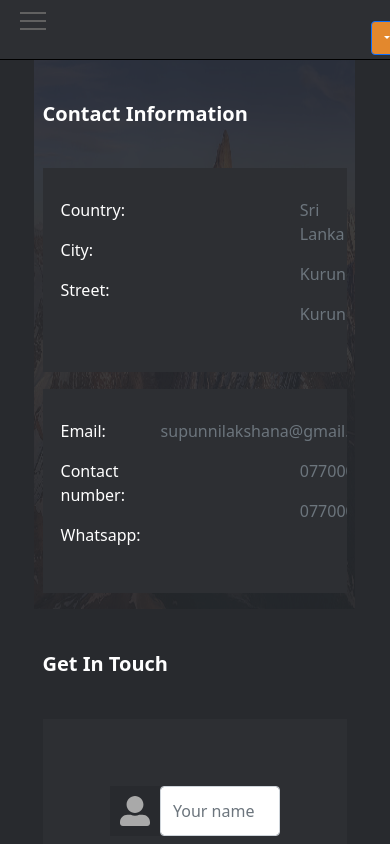
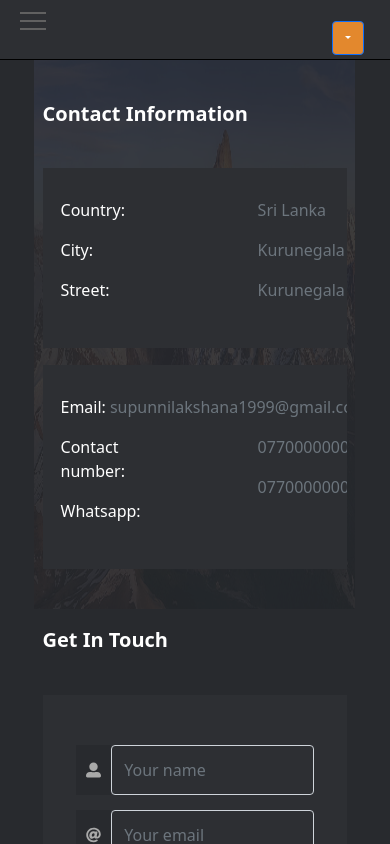
Before and after one commit to Dinithirathnayaka/profile-site, a React (Create React App) app: page /contact in a window 390 px wide. Built offline with nearby package versions, Linux system fonts and the light colour scheme.

Commit message:
modified contact page

```diff
--- a/src/App.css
+++ b/src/App.css
@@ -536,6 +536,12 @@ body {
   z-index: 30;
 }
 
+@media only screen and (max-width: 850px) {
+  #dropdown-basic {
+    margin-left: 85%;
+  }
+}
+
 @media (max-width: 1000px) {
   .left .togclose {
     display: block;
--- a/src/App.js
+++ b/src/App.js
@@ -17,7 +17,10 @@ function App() {
       <Router>
         <div className="header-bar">
           <Dropdown>
-            <Dropdown.Toggle id="dropdown-basic"></Dropdown.Toggle>
+            <Dropdown.Toggle
+              id="dropdown-basic"
+              className="dropdown"
+            ></Dropdown.Toggle>
 
             <Dropdown.Menu variant="dark">
               <Dropdown.Item href="/">My Profile</Dropdown.Item>
--- a/src/Pages/Contact.jsx
+++ b/src/Pages/Contact.jsx
@@ -59,7 +59,7 @@ function Contact() {
             <div className="row contact">
               <h5 className="maintopic">Contact Information</h5>
               <div
-                className="col-6 mx-auto d-block"
+                className="col-6 mx-auto d-block boxc"
                 style={{
                   backgroundColor: "#2d2f33",
                   width: "60vh",
@@ -74,20 +74,20 @@ function Contact() {
                     <p style={{ color: "#fff" }}> Street:</p>
                   </div>
                   <div className="col-6">
-                    <p className="text-muted" style={{ marginLeft: "11vh" }}>
+                    <p className="text-muted" style={{ marginLeft: "6vh" }}>
                       Sri Lanka
                     </p>
-                    <p className="text-muted" style={{ marginLeft: "11vh" }}>
+                    <p className="text-muted" style={{ marginLeft: "6vh" }}>
                       Kurunegala
                     </p>
-                    <p className="text-muted" style={{ marginLeft: "11vh" }}>
+                    <p className="text-muted" style={{ marginLeft: "6vh" }}>
                       Kurunegala
                     </p>
                   </div>
                 </div>
               </div>
               <div
-                className="col-6 mx-auto d-block"
+                className="col-6 mx-auto d-block boxc"
                 style={{
                   backgroundColor: "#2d2f33",
                   width: "60vh",
@@ -102,13 +102,13 @@ function Contact() {
                     <p style={{ color: "#fff" }}>Whatsapp:</p>
                   </div>
                   <div className="col-6">
-                    <p className="text-muted" style={{ marginLeft: "-5.5vh" }}>
-                      supunnilakshana@gmail.com
+                    <p className="text-muted" style={{ marginLeft: "-11.5vh" }}>
+                      supunnilakshana1999@gmail.com
                     </p>
-                    <p className="text-muted" style={{ marginLeft: "11vh" }}>
+                    <p className="text-muted" style={{ marginLeft: "6vh" }}>
                       0770000000
                     </p>
-                    <p className="text-muted" style={{ marginLeft: "11vh" }}>
+                    <p className="text-muted" style={{ marginLeft: "6vh" }}>
                       0770000000
                     </p>
                   </div>
@@ -129,16 +129,7 @@ function Contact() {
               Get In Touch
             </h5>
 
-            <div
-              className="form"
-              style={{
-                width: "100%",
-                height: "auto",
-                backgroundColor: "#2d2f33",
-                marginTop: "5vh",
-                padding: "8vh",
-              }}
-            >
+            <div className="form">
               <IconContext.Provider value={{ fontsize: "5px" }}>
                 <form className="form" onSubmit={sendEmail}>
                   <div className="form-group">
@@ -150,7 +141,6 @@ function Contact() {
                       type="text"
                       name="name"
                       className="form-control"
-                      backgroundColor="#2d2f33"
                       placeholder="Your name"
                     />
                   </div>
@@ -168,12 +158,12 @@ function Contact() {
                   </div>
 
                   <div className="form-group">
-                    <FaEnvelope className="iconc" style={{ height: "25vh" }} />
+                    <FaEnvelope className="iconc" />
 
                     <textarea
                       id="message"
                       name="message"
-                      className="form-control"
+                      className="form-control msg"
                       placeholder="Message..."
                     />
                   </div>
--- a/src/component/Contact.css
+++ b/src/component/Contact.css
@@ -1,3 +1,11 @@
+.form {
+  width: 100%;
+  height: auto;
+  background-color: #2d2f33;
+  margin-top: 2vh;
+  padding: 2vh;
+}
+
 .form-group {
   display: -ms-flexbox; /* IE10 */
   display: flex;
@@ -5,11 +13,19 @@
   margin-bottom: 15px;
 }
 
+.form-group input {
+  background-color: #2d2f33;
+}
+
+.form-group .msg {
+  background-color: #2d2f33;
+}
+
 .iconc {
   padding: 10px;
   background: #282a2e;
   color: darkgrey;
-  min-width: 50px;
+  min-width: 35px;
   text-align: center;
   height: 50px;
   font-size: 3px;
@@ -28,8 +44,8 @@
   width: auto;
   height: auto;
   margin-top: 5vh;
-  font-size: 18px;
-  padding: 20px;
+  font-size: 15px;
+  padding: 10px;
   font-weight: bold;
 }
 
@@ -37,3 +53,9 @@
   background-color: #282a2e;
   height: 95vh;
 }
+
+@media only screen and (max-width: 500px) {
+  .boxc {
+    width: 50vh;
+  }
+}
```
